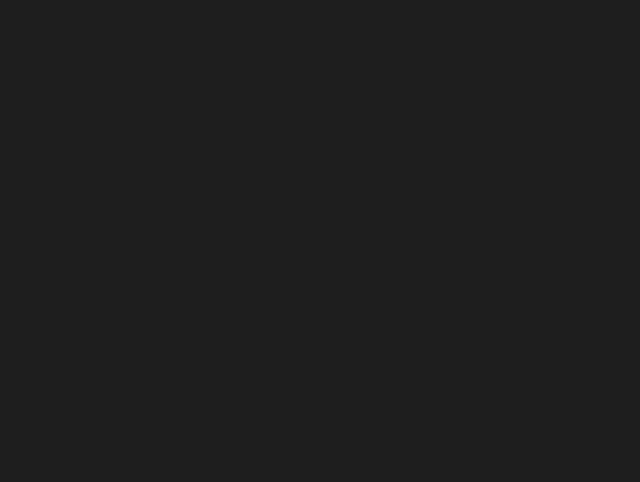
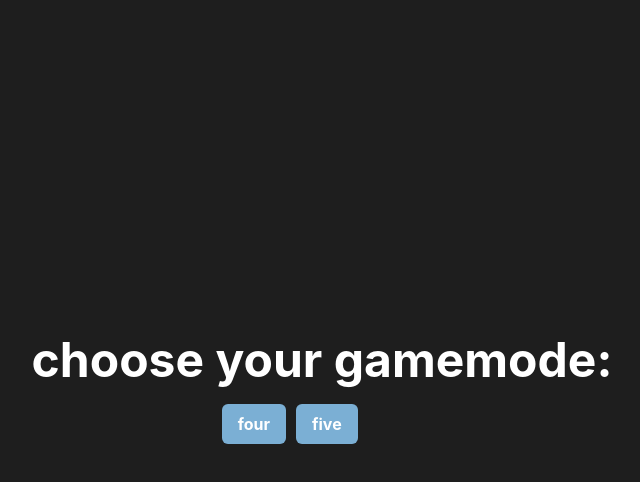
Before and after one commit to must108/multi-wordle, a Next.js app: page / in a window 1280 px wide. Both pictures are taken after a click on the button "play". Shown: the top 482 px of the page, without its empty margins (318-958 px from the left). Built offline with nearby package versions, Linux system fonts and the light colour scheme.

Commit message:
finished mode select transitions

```diff
--- a/src/app/components/modeSelect.tsx
+++ b/src/app/components/modeSelect.tsx
@@ -1,3 +1,4 @@
+/* eslint-disable react-hooks/exhaustive-deps */
 "use client";
 
 import { useState, useEffect } from "react";
@@ -7,6 +8,35 @@ export function ModeSelect() {
     const [fourButtonOpacity, setFourButtonOpacity] = useState("opacity-0");
     const [fiveButtonOpacity, setFiveButtonOpacity] = useState("opacity-0");
     const [sixButtonOpacity, setSixButtonOpacity] = useState("opacity-0");
+
+    useEffect(() => {
+        clearTimeout(titleTimeout);
+        clearTimeout(fourButtonTimeout);
+        clearTimeout(fiveButtonTimeout);
+        clearTimeout(sixButtonTimeout);
+
+        titleTimeout = setTimeout(() => {
+            setTitleOpacity("opacity-100");
+        }, 700);
+
+        fourButtonTimeout = setTimeout(() => {
+            setFourButtonOpacity("opacity-100");
+        }, 1400);
+
+        fiveButtonTimeout = setTimeout(() => {
+            setFiveButtonOpacity("opacity-100");
+        }, 2100);
+
+        sixButtonTimeout = setTimeout(() => {
+            setSixButtonOpacity("opacity-100");
+        }, 2800);
+
+    }, []);
+
+    let titleTimeout: NodeJS.Timeout;
+    let fourButtonTimeout: NodeJS.Timeout;
+    let fiveButtonTimeout: NodeJS.Timeout;
+    let sixButtonTimeout: NodeJS.Timeout;
 
     const handleMode = (mode: string) => {
         let length, size, wordType;
@@ -37,23 +67,30 @@ export function ModeSelect() {
 
     return (
         <div className="flex flex-col items-center justify-center h-[95vh]">
-            <h1 className={`font-bold text-5xl py-5 text-center ${titleOpacity}`}>choose your gamemode:</h1>
+            <h1 className={`font-bold text-5xl py-5 text-center ${titleOpacity}
+            transition-opacity delay-300`}>choose your gamemode:</h1>
             <div className="flex gap-[10px]">
+            <div className={`${fourButtonOpacity}
+            transition-opacity delay-300`}>
                 <button className={`font-bold text-white bg-carolina-blue py-2
                         px-4 rounded-md outline-none focus:outline-none
-                        hover:bg-hover-carol-blue transition-colors delay-50
-                        ${fourButtonOpacity}`}
+                        hover:bg-hover-carol-blue transition-colors delay-50`}
                     onClick={() => handleMode('four')}>four</button>
-                <button className={`font-bold text-white bg-carolina-blue py-2
+            </div>
+        <div className={`${fiveButtonOpacity}
+            transition-opacity delay-300`}>
+            <button className={`font-bold text-white bg-carolina-blue py-2
                         px-4 rounded-md outline-none focus:outline-none
-                        hover:bg-hover-carol-blue transition-colors delay-50
-                        ${fiveButtonOpacity}`}
+                        hover:bg-hover-carol-blue transition-colors delay-50`}
                     onClick={() => handleMode('five')}>five</button>
-                <button className={`font-bold text-white bg-carolina-blue py-2
+        </div>
+        <div className={`${sixButtonOpacity} transition-opacity
+        delay-300`}>
+            <button className={`font-bold text-white bg-carolina-blue py-2
                         px-4 rounded-md outline-none focus:outline-none
-                        hover:bg-hover-carol-blue transition-colors delay-50
-                        ${sixButtonOpacity}`}
+                        hover:bg-hover-carol-blue transition-colors delay-50`}
                     onClick={() => handleMode('six')}>six</button>
+        </div>
             </div>
         </div>
     );
--- a/src/app/components/title.tsx
+++ b/src/app/components/title.tsx
@@ -1,3 +1,4 @@
+/* eslint-disable react-hooks/exhaustive-deps */
 "use client";
 
 import { title } from "process";
@@ -11,12 +12,10 @@ export default function Title() {
         clearTimeout(titleTimeout);
         clearTimeout(buttonTimeout);
 
-        // eslint-disable-next-line react-hooks/exhaustive-deps
         titleTimeout = setTimeout(() => {
             setTitleOpacity("opacity-100");
         }, 700);
 
-        // eslint-disable-next-line react-hooks/exhaustive-deps
         buttonTimeout = setTimeout(() => {
             setButtonOpacity("opacity-100");
         }, 1400);
@@ -36,12 +35,17 @@ export default function Title() {
                 <h1 className={`font-bold text-6xl sm:text-7xl py-5
                 ${titleOpacity} transition-opacity delay-300`}
                 >multi-wordle</h1>
-                <button className={`font-bold text-white bg-carolina-blue py-2
-                        px-4 rounded-md outline-none focus:outline-none
-                        hover:bg-hover-carol-blue transition-colors delay-300
-                        ${buttonOpacity}` }
+                <div className={`${buttonOpacity} transition-opacity
+                delay-300`}
+                >
+                    <button className={`font-bold text-white
+                    bg-carolina-blue py-2 px-4 rounded-md
+                    outline-none focus:outline-none
+                    hover:bg-hover-carol-blue
+                    transition-colors delay-50` }
                     onClick={() => toggleTitle()}
                     >play</button>
+                </div>
             </div>
         </>
     )
```
